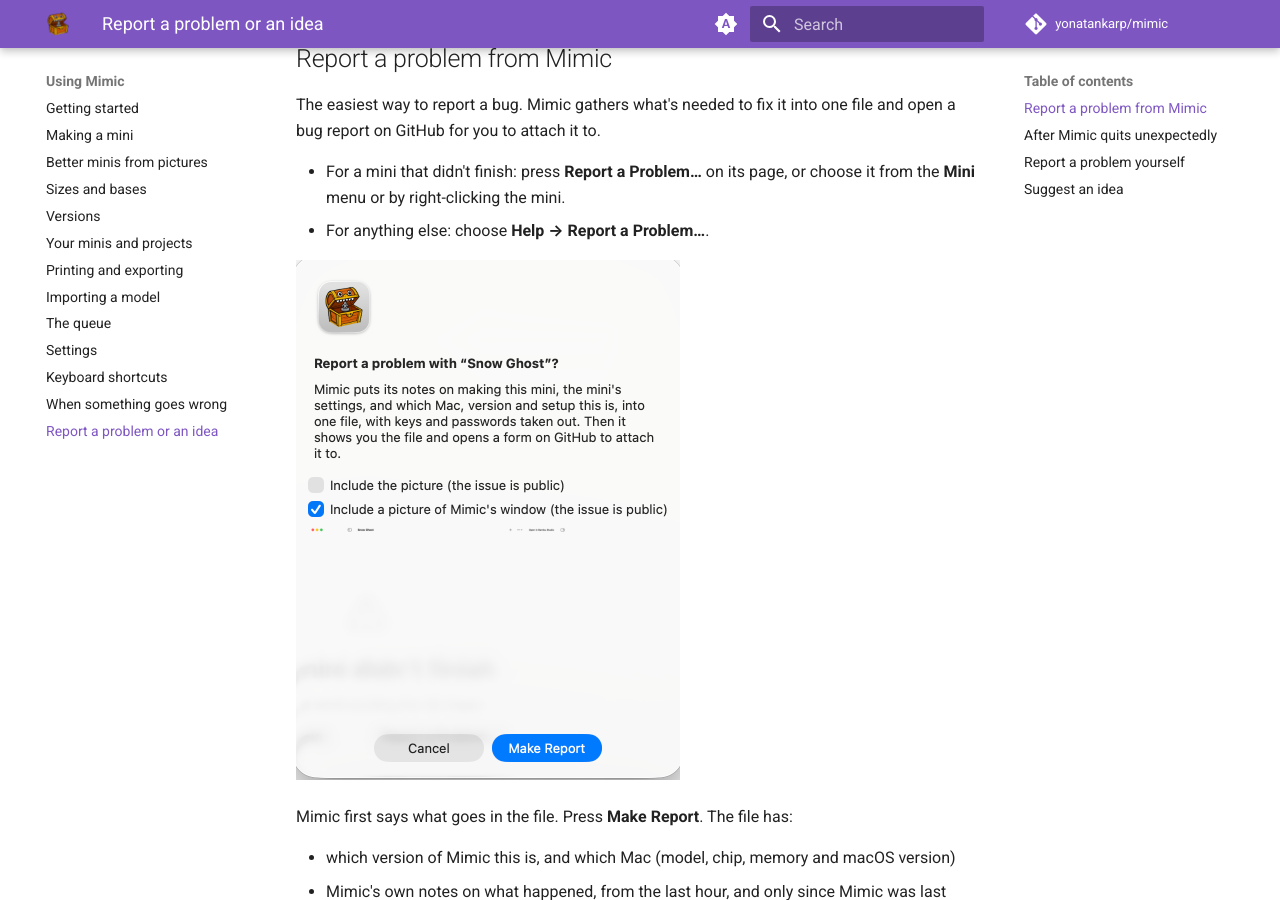
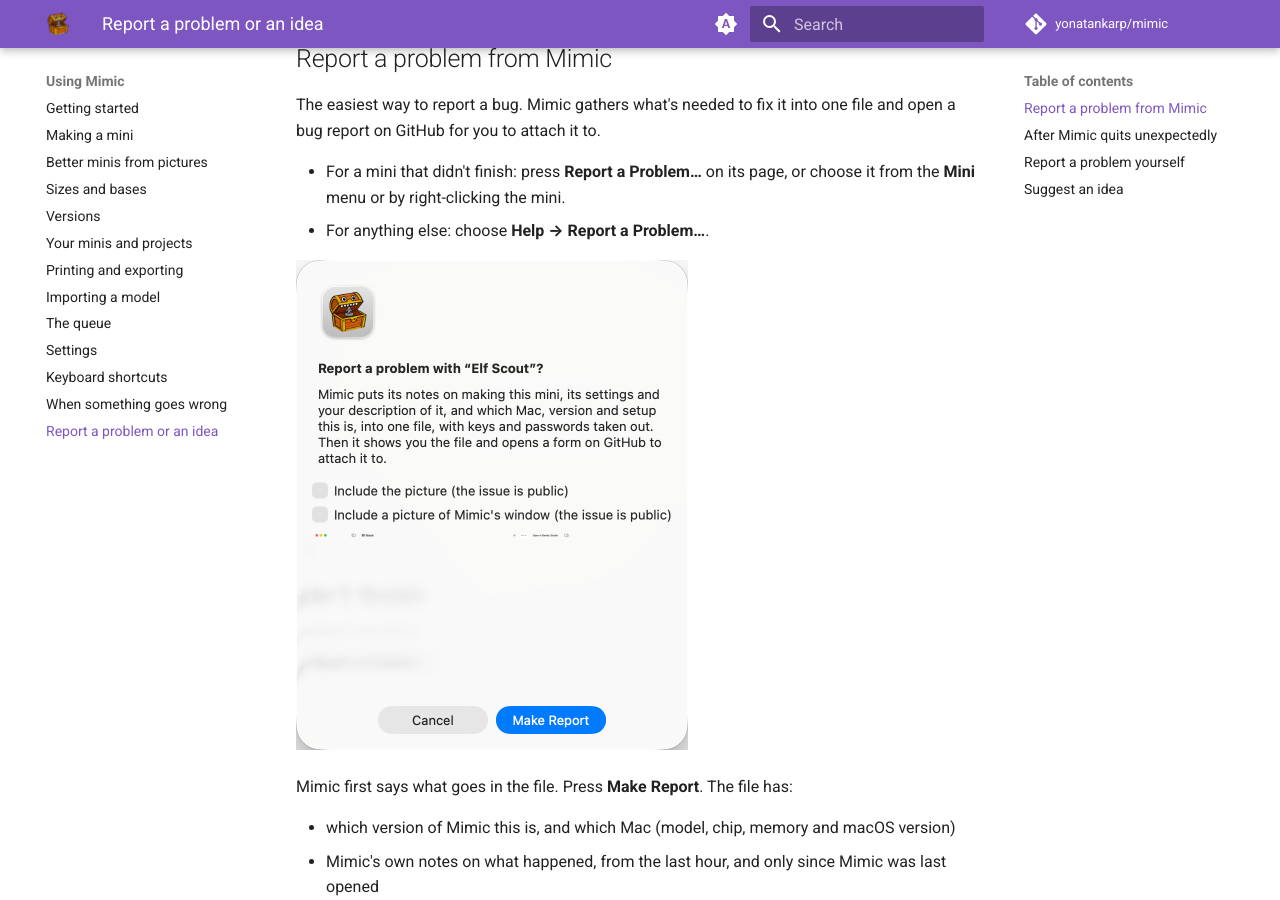
Before and after one commit to yonatankarp/mimic, an MkDocs documentation site: the page built from docs/report.md, in a window 1280 px wide and 900 px high, scrolled down 345 px. Built offline with MkDocs 1.6.1 and Material for MkDocs 9.7.7, drawn with Linux system fonts in a browser that asks for light colours; comment, search, counter and statistics services are not loaded.

Commit message:
docs: retake the Report a Problem screenshot

```diff
--- a/docs/report.md
+++ b/docs/report.md
@@ -16,7 +16,7 @@
   **Mini** menu or by right-clicking the mini.
 - For anything else: choose **Help → Report a Problem…**.
 
-![Report a problem with “Snow Ghost”?: what goes in the file, Include the picture unticked, Include a picture of Mimic's window unticked with its preview, and Cancel and Make Report](images/screens/troubleshooting-report-a-problem.png){ width="384" }
+![Report a problem with “Elf Scout”?: what goes in the file, Include the picture unticked, Include a picture of Mimic's window unticked with its preview, and Cancel and Make Report](images/screens/troubleshooting-report-a-problem.png){ width="392" }
 
 Mimic first says what goes in the file. Press **Make Report**. The file has:
 
```
Also changed, not shown: docs/images/screens/troubleshooting-report-a-problem.png.
